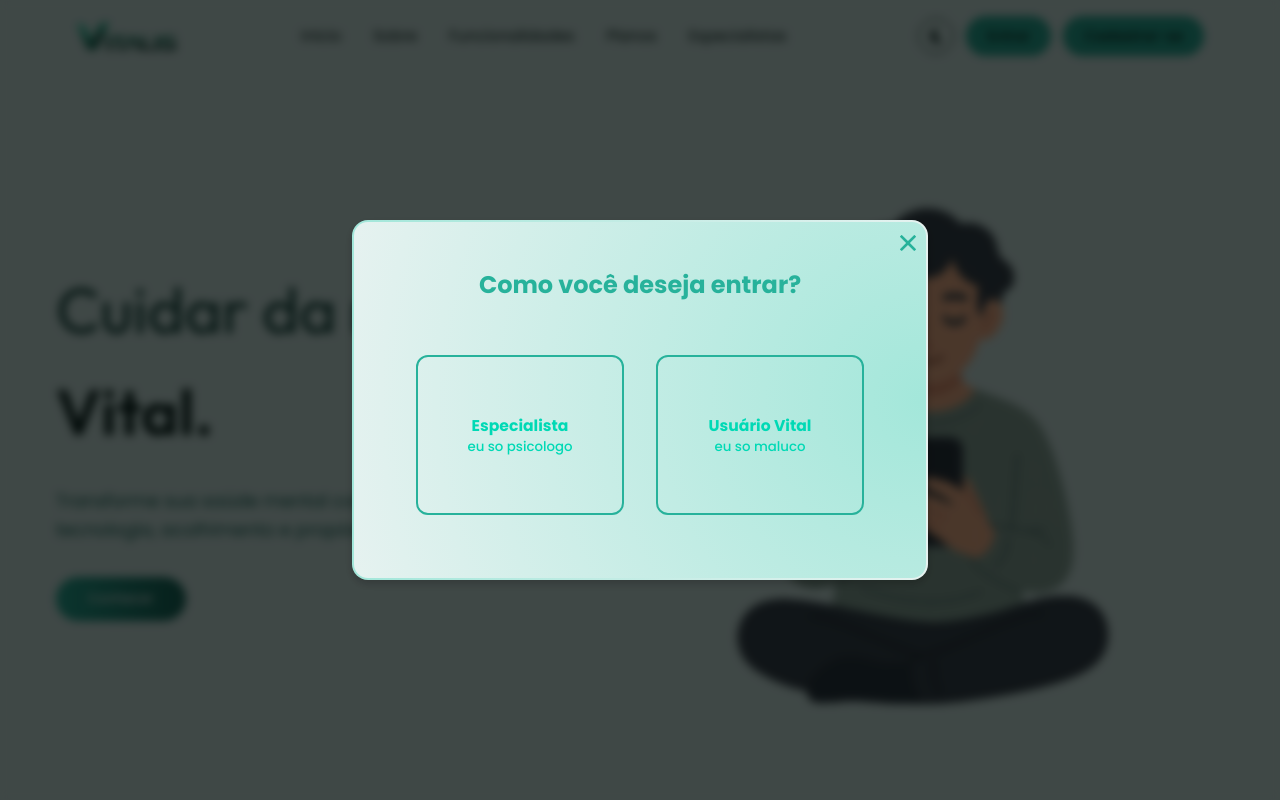
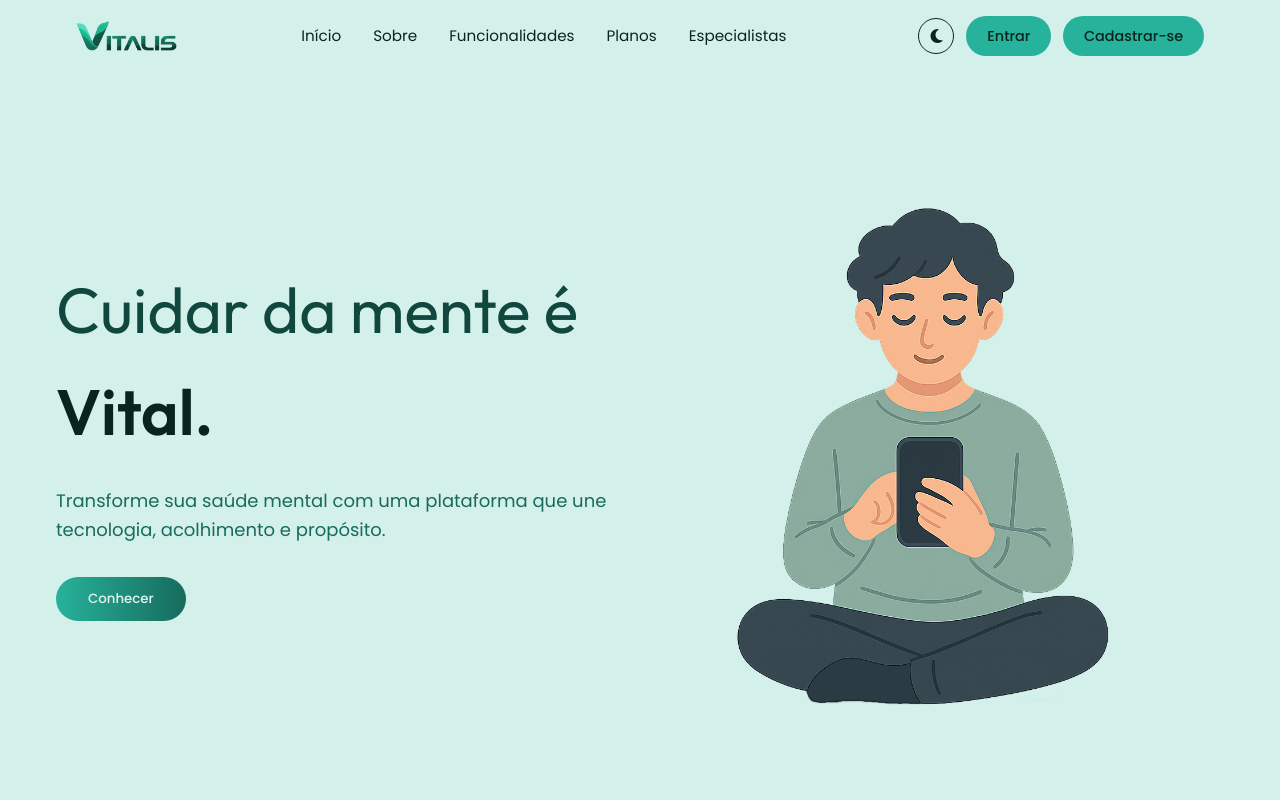
Before and after one commit to vitalis-app/vitalis-frontend, an Angular app: page / in a window 1280 px wide. Shown: the top 800 px of the page. Built offline with nearby package versions, Linux system fonts and the light colour scheme.

Commit message:
Alteração da variável booleana ativo

```diff
--- a/src/app/web-app/pages/auth/usuario-especialista/usuario-especialista.component.ts
+++ b/src/app/web-app/pages/auth/usuario-especialista/usuario-especialista.component.ts
@@ -9,7 +9,7 @@ import { CadastroService } from 'src/app/shared/services/cadastro.service';
   styleUrls: ['./usuario-especialista.component.css']
 })
 export class UsuarioEspecialistaComponent {
-  ativo: boolean = true;
+  ativo: boolean = false;
 
   constructor(
     private usuarioEscolhaService: UsuarioService,
```
